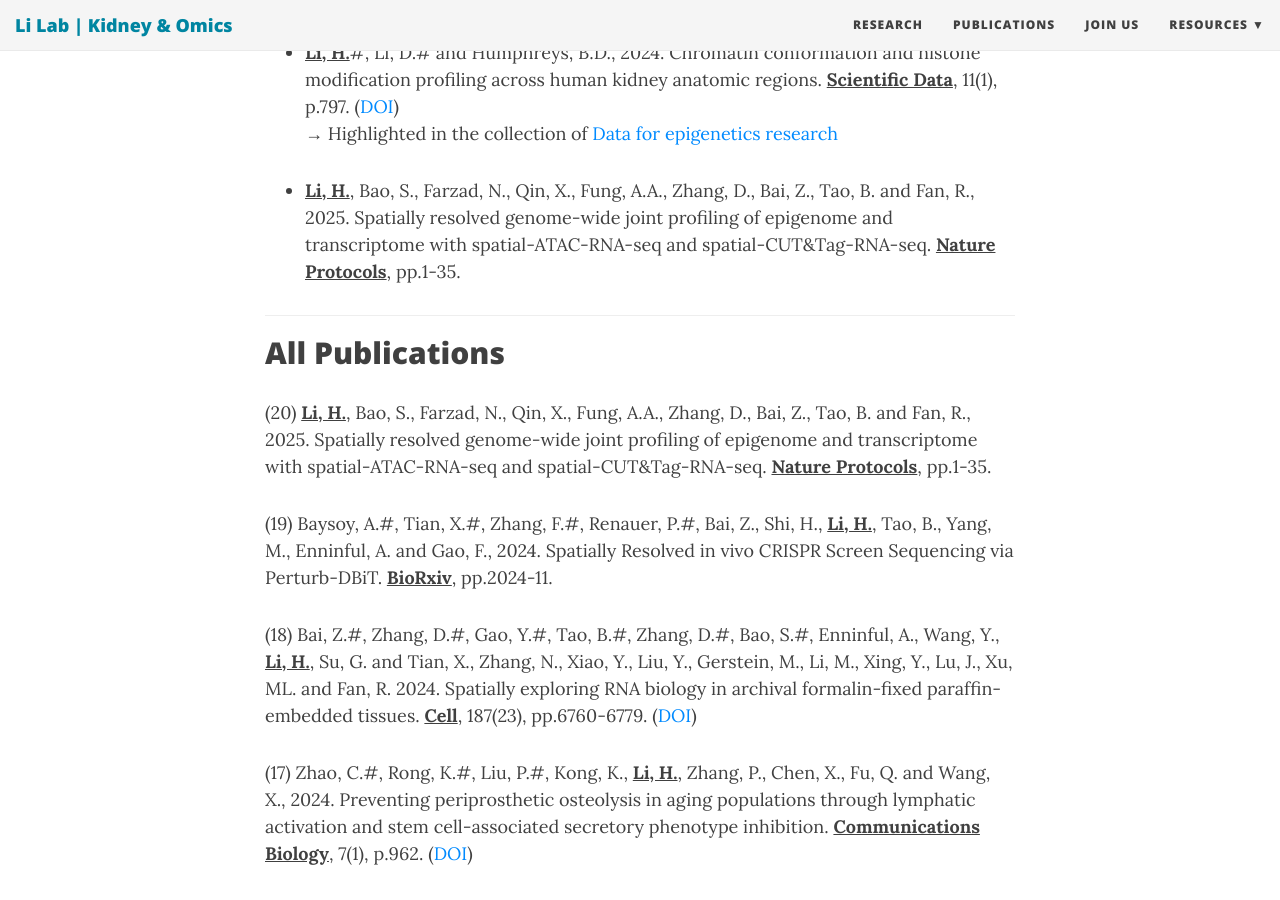
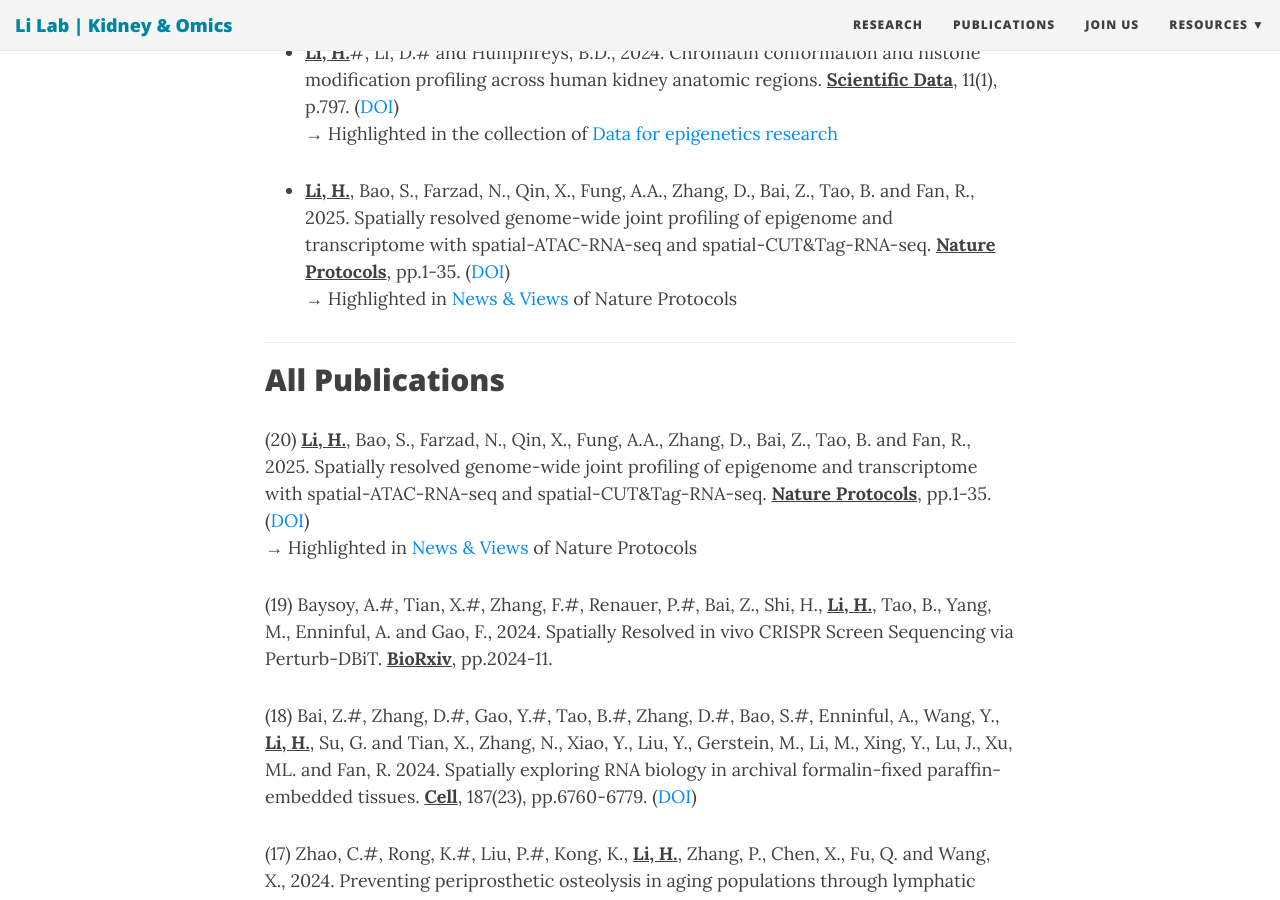
Before and after one commit to TheLiLab/thelilab.github.io, a Jekyll site: the page built from pubs.md, in a window 1280 px wide and 900 px high, scrolled down 1178 px. Built offline with Jekyll 4.4.1, drawn with Linux system fonts in a browser that asks for light colours; nearby versions of some CDN libraries.

Commit message:
Update pubs.md

```diff
--- a/pubs.md
+++ b/pubs.md
@@ -36,13 +36,15 @@ bigimg:
 →	Highlighted in the collection of <a href="https://www.nature.com/collections/fehdjjbjce" target="_blank">Data for epigenetics research</a>
 <br>
 
-- <strong><u>Li, H.</u></strong>, Bao, S., Farzad, N., Qin, X., Fung, A.A., Zhang, D., Bai, Z., Tao, B. and Fan, R., 2025. Spatially resolved genome-wide joint profiling of epigenome and transcriptome with spatial-ATAC-RNA-seq and spatial-CUT&Tag-RNA-seq. <strong><u>Nature Protocols</u></strong>, pp.1-35.
+- <strong><u>Li, H.</u></strong>, Bao, S., Farzad, N., Qin, X., Fung, A.A., Zhang, D., Bai, Z., Tao, B. and Fan, R., 2025. Spatially resolved genome-wide joint profiling of epigenome and transcriptome with spatial-ATAC-RNA-seq and spatial-CUT&Tag-RNA-seq. <strong><u>Nature Protocols</u></strong>, pp.1-35. (<a href="https://doi.org/10.1038/s41596-025-01145-9" target="_blank">DOI</a>)<br>
+→	Highlighted in <a href="https://doi.org/10.1038/s41596-025-01151-x" target="_blank">News & Views</a> of Nature Protocols
 <br>
 
 <hr>
 ## All Publications
 
-(20) <strong><u>Li, H.</u></strong>, Bao, S., Farzad, N., Qin, X., Fung, A.A., Zhang, D., Bai, Z., Tao, B. and Fan, R., 2025. Spatially resolved genome-wide joint profiling of epigenome and transcriptome with spatial-ATAC-RNA-seq and spatial-CUT&Tag-RNA-seq. <strong><u>Nature Protocols</u></strong>, pp.1-35.
+(20) <strong><u>Li, H.</u></strong>, Bao, S., Farzad, N., Qin, X., Fung, A.A., Zhang, D., Bai, Z., Tao, B. and Fan, R., 2025. Spatially resolved genome-wide joint profiling of epigenome and transcriptome with spatial-ATAC-RNA-seq and spatial-CUT&Tag-RNA-seq. <strong><u>Nature Protocols</u></strong>, pp.1-35. (<a href="https://doi.org/10.1038/s41596-025-01145-9" target="_blank">DOI</a>)<br>
+→	Highlighted in <a href="https://doi.org/10.1038/s41596-025-01151-x" target="_blank">News & Views</a> of Nature Protocols
 <br>
 
 (19) Baysoy, A.#, Tian, X.#, Zhang, F.#, Renauer, P.#, Bai, Z., Shi, H., <strong><u>Li, H.</u></strong>, Tao, B., Yang, M., Enninful, A. and Gao, F., 2024. Spatially Resolved in vivo CRISPR Screen Sequencing via Perturb-DBiT. <strong><u>BioRxiv</u></strong>, pp.2024-11.
```
